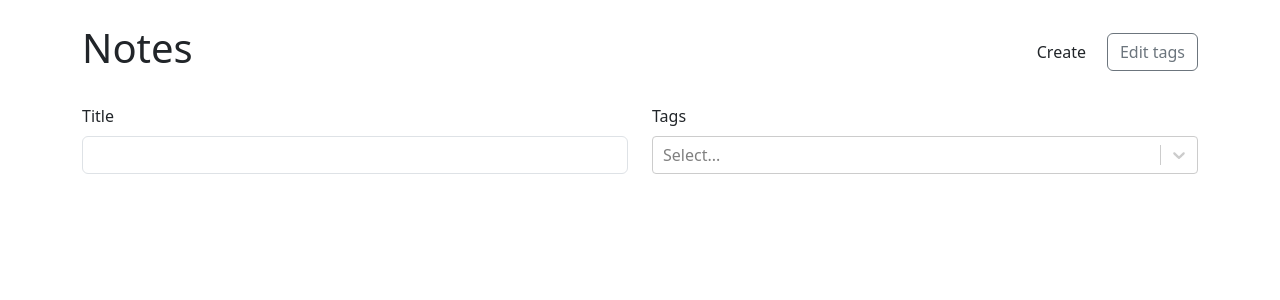
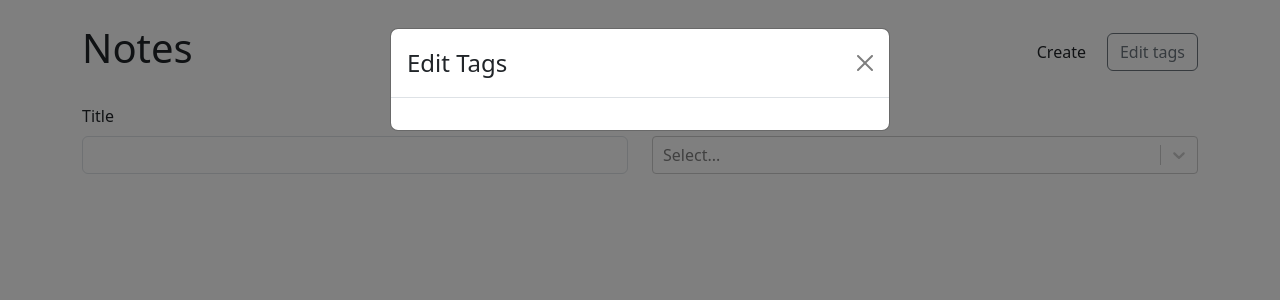
Before and after one commit to ykinchin/note-app, a React (Vite) app: page / in a window 1280 px wide. Both pictures are taken after a click on the button "Edit tags". Shown: the top 300 px of the page. Built offline with nearby package versions, Linux system fonts and the light colour scheme.

Commit message:
editTagsModal added

```diff
--- a/src/App.tsx
+++ b/src/App.tsx
@@ -65,12 +65,35 @@
     setTags((prev) => [...prev, tag])
   }
 
+  function updateTag(id: string, label: string) {
+    setTags((prevTags) => {
+      return prevTags.map((tag) => {
+        if (tag.id === id) {
+          return { ...tag, label }
+        } else return tag
+      })
+    })
+  }
+
+  function deleteTag(id: string) {
+    setTags((prevTags) => {
+      return prevTags.filter((tag) => tag.id !== id)
+    })
+  }
+
   return (
     <Container className='my-4'>
       <Routes>
         <Route
           path='/'
-          element={<NoteList notes={notesWithTags} availableTags={tags} />}
+          element={
+            <NoteList
+              notes={notesWithTags}
+              availableTags={tags}
+              onUpdateTag={updateTag}
+              onDeleteTag={deleteTag}
+            />
+          }
         />
         <Route
           path='/new'
--- a/src/pages/NoteListPage/NoteList.tsx
+++ b/src/pages/NoteListPage/NoteList.tsx
@@ -4,16 +4,25 @@
 import ReactSelect from 'react-select'
 
 import { Note, Tag } from '../../types/noteTypes'
+import EditTagsModal from './components/editTagsModal/EditTagsModal'
 import NoteCard from './components/noteCard/NoteCard'
 
 type NoteListProps = {
   availableTags: Tag[]
   notes: Note[]
+  onUpdateTag: (id: string, label: string) => void
+  onDeleteTag: (id: string) => void
 }
 
-const NoteList: FC<NoteListProps> = ({ availableTags, notes }) => {
+const NoteList: FC<NoteListProps> = ({
+  availableTags,
+  notes,
+  onUpdateTag,
+  onDeleteTag,
+}) => {
   const [title, setTitle] = useState('')
   const [selectedTags, setSelectedTags] = useState<Tag[]>([])
+  const [isModalOpened, setIsModalOpened] = useState(false)
 
   const filteredNotes = useMemo(() => {
     return notes.filter((note) => {
@@ -39,7 +48,12 @@
             <Link to='/new'>
               <Button variant='primaty'>Create</Button>
             </Link>
-            <Button variant='outline-secondary'>Edit tags</Button>
+            <Button
+              onClick={() => setIsModalOpened(true)}
+              variant='outline-secondary'
+            >
+              Edit tags
+            </Button>
           </Stack>
         </Col>
       </Row>
@@ -85,6 +99,13 @@
           </Col>
         ))}
       </Row>
+      <EditTagsModal
+        show={isModalOpened}
+        handleClose={() => setIsModalOpened(false)}
+        availableTags={availableTags}
+        onDeleteTag={onDeleteTag}
+        onUpdateTag={onUpdateTag}
+      />
     </>
   )
 }
--- /dev/null
+++ b/src/pages/NoteListPage/components/editTagsModal/EditTagsModal.tsx
@@ -0,0 +1,55 @@
+import { FC } from 'react'
+import { Button, Col, Form, Modal, Row, Stack } from 'react-bootstrap'
+
+import { Tag } from '../../../../types/noteTypes'
+
+type EditTagsMovalProps = {
+  availableTags: Tag[]
+  show: boolean
+  handleClose: () => void
+  onUpdateTag: (id: string, label: string) => void
+  onDeleteTag: (id: string) => void
+}
+
+const EditTagsModal: FC<EditTagsMovalProps> = ({
+  availableTags,
+  show,
+  handleClose,
+  onDeleteTag,
+  onUpdateTag,
+}) => {
+  return (
+    <Modal show={show} onHide={handleClose}>
+      <Modal.Header closeButton>
+        <Modal.Title>Edit Tags</Modal.Title>
+      </Modal.Header>
+      <Modal.Body>
+        <Form>
+          <Stack gap={2}>
+            {availableTags.map((tag) => (
+              <Row key={tag.id}>
+                <Col>
+                  <Form.Control
+                    type='text'
+                    value={tag.label}
+                    onChange={(e) => onUpdateTag(tag.id, e.target.value)}
+                  />
+                </Col>
+                <Col xs='auto'>
+                  <Button
+                    onClick={() => onDeleteTag(tag.id)}
+                    variant='outline-danger'
+                  >
+                    &times;
+                  </Button>
+                </Col>
+              </Row>
+            ))}
+          </Stack>
+        </Form>
+      </Modal.Body>
+    </Modal>
+  )
+}
+
+export default EditTagsModal
```
